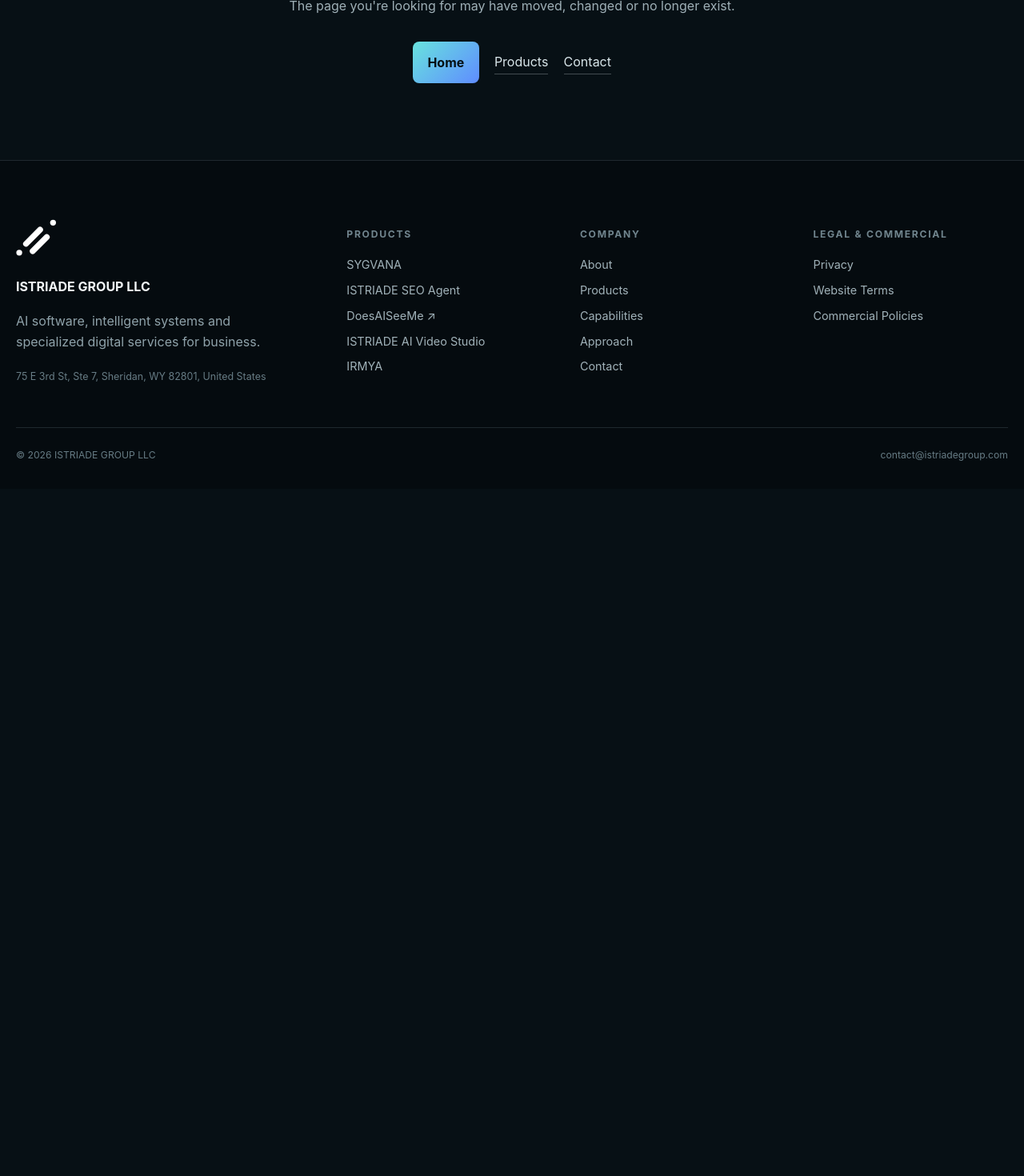
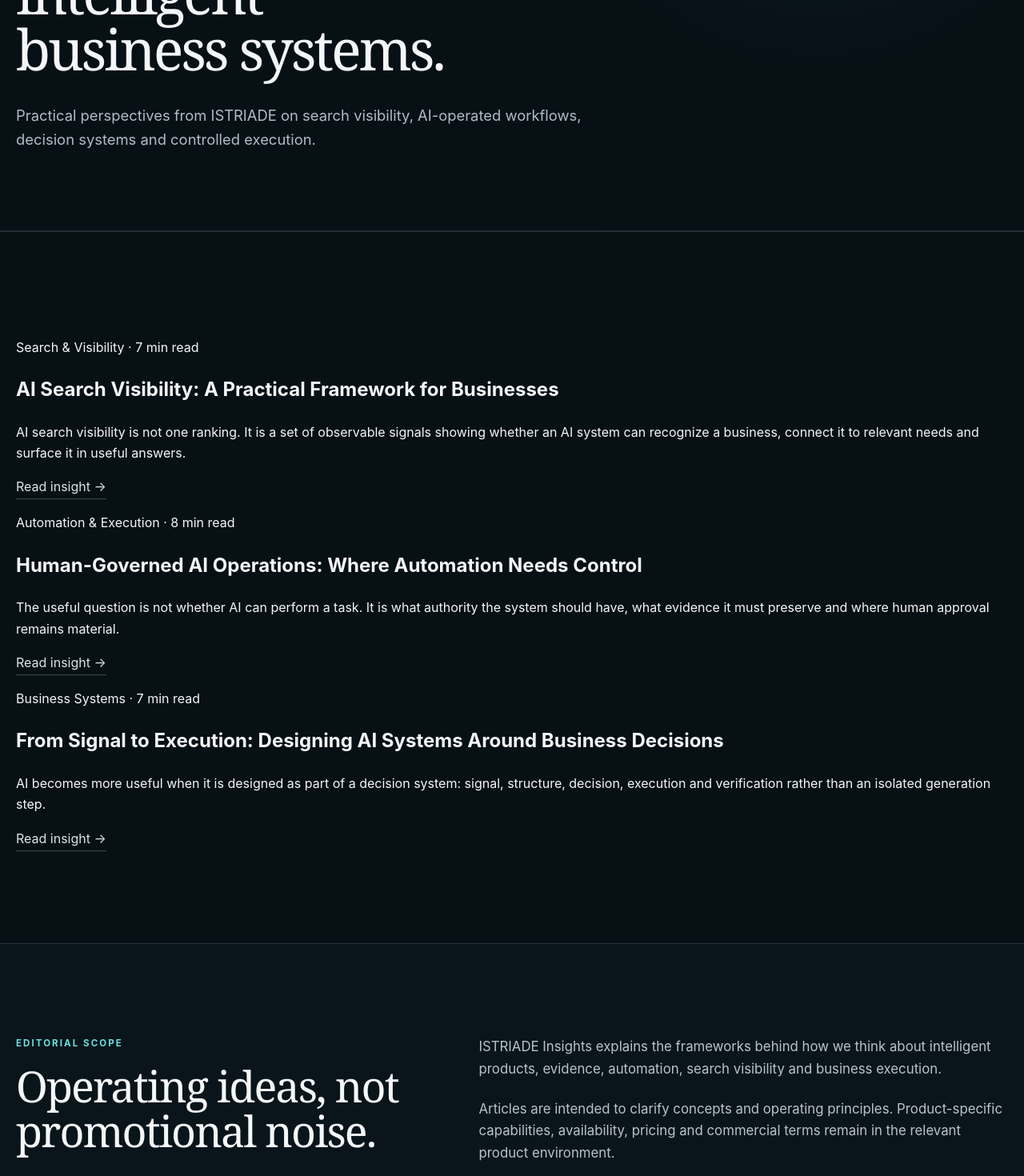
Before and after one commit to Abaco3300/istriade-web, a Next.js app: page /insights in a window 1280 px wide. Before the commit this address had no page. Shown: the part 480-1950 px from the top of the page at 80% size. Before the commit the page ends 1091 px from the top, so only its background shows below. Built offline with nearby package versions, Linux system fonts and the light colour scheme.

Commit message:
Add corporate Insights hub

```diff
--- /dev/null
+++ b/app/insights/page.tsx
@@ -0,0 +1,81 @@
+import type { Metadata } from "next";
+import Link from "next/link";
+import { PageHero } from "@/components/PageHero";
+import { StructuredData } from "@/components/StructuredData";
+import { insights } from "@/data/insights";
+import { pageMetadata } from "@/lib/metadata";
+import { site } from "@/lib/site";
+
+export const metadata: Metadata = pageMetadata({
+  title: "Insights — ISTRIADE GROUP",
+  description:
+    "ISTRIADE perspectives on AI search visibility, human-governed automation, intelligent business systems and controlled execution.",
+  path: "/insights/",
+});
+
+export default function InsightsPage() {
+  const insightsUrl = `${site.url}/insights/`;
+  const structuredData = [
+    {
+      "@context": "https://schema.org",
+      "@type": "CollectionPage",
+      "@id": `${insightsUrl}#webpage`,
+      url: insightsUrl,
+      name: "Insights — ISTRIADE GROUP",
+      description:
+        "Corporate perspectives from ISTRIADE GROUP LLC on AI, search visibility, automation, business systems and controlled execution.",
+      inLanguage: "en-US",
+      isPartOf: { "@id": `${site.url}/#website` },
+      about: { "@id": `${site.url}/#organization` },
+    },
+    {
+      "@context": "https://schema.org",
+      "@type": "ItemList",
+      name: "ISTRIADE Insights",
+      numberOfItems: insights.length,
+      itemListElement: insights.map((insight, index) => ({
+        "@type": "ListItem",
+        position: index + 1,
+        url: `${insightsUrl}${insight.slug}/`,
+        name: insight.title,
+      })),
+    },
+  ];
+
+  return (
+    <>
+      <StructuredData data={structuredData} />
+      <PageHero
+        eyebrow="Insights"
+        title="Clear frameworks for intelligent business systems."
+        lead="Practical perspectives from ISTRIADE on search visibility, AI-operated workflows, decision systems and controlled execution."
+      />
+      <section className="section">
+        <div className="container">
+          <div className="insights-grid">
+            {insights.map((insight) => (
+              <article className="insight-card" key={insight.slug}>
+                <p className="insight-meta">{insight.category} · {insight.readingTime}</p>
+                <h2>{insight.title}</h2>
+                <p>{insight.summary}</p>
+                <Link className="text-link" href={`/insights/${insight.slug}/`}>Read insight →</Link>
+              </article>
+            ))}
+          </div>
+        </div>
+      </section>
+      <section className="section section-tinted">
+        <div className="container editorial-grid">
+          <div>
+            <p className="eyebrow">Editorial scope</p>
+            <h2>Operating ideas, not promotional noise.</h2>
+          </div>
+          <div className="prose">
+            <p>ISTRIADE Insights explains the frameworks behind how we think about intelligent products, evidence, automation, search visibility and business execution.</p>
+            <p>Articles are intended to clarify concepts and operating principles. Product-specific capabilities, availability, pricing and commercial terms remain in the relevant product environment.</p>
+          </div>
+        </div>
+      </section>
+    </>
+  );
+}
```
